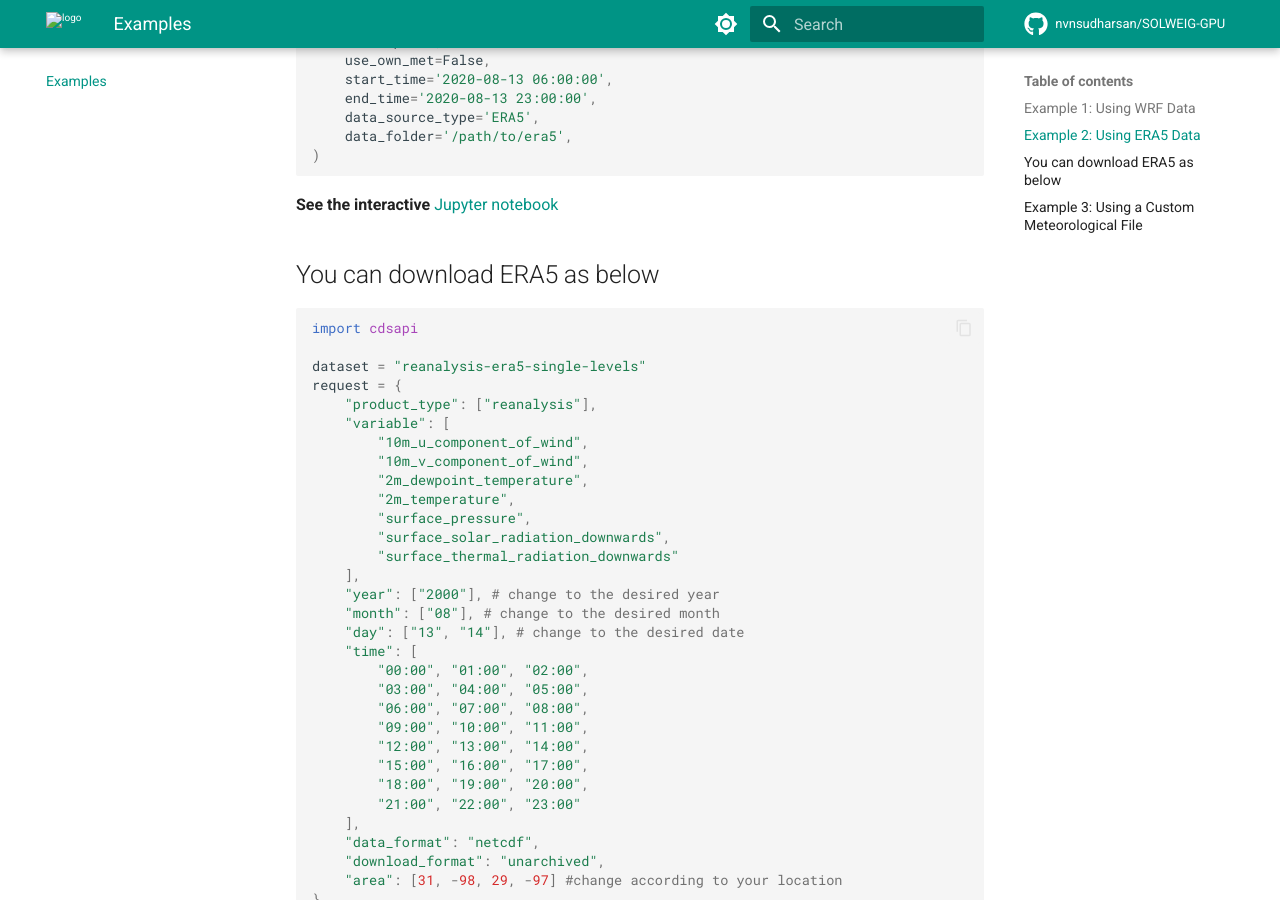
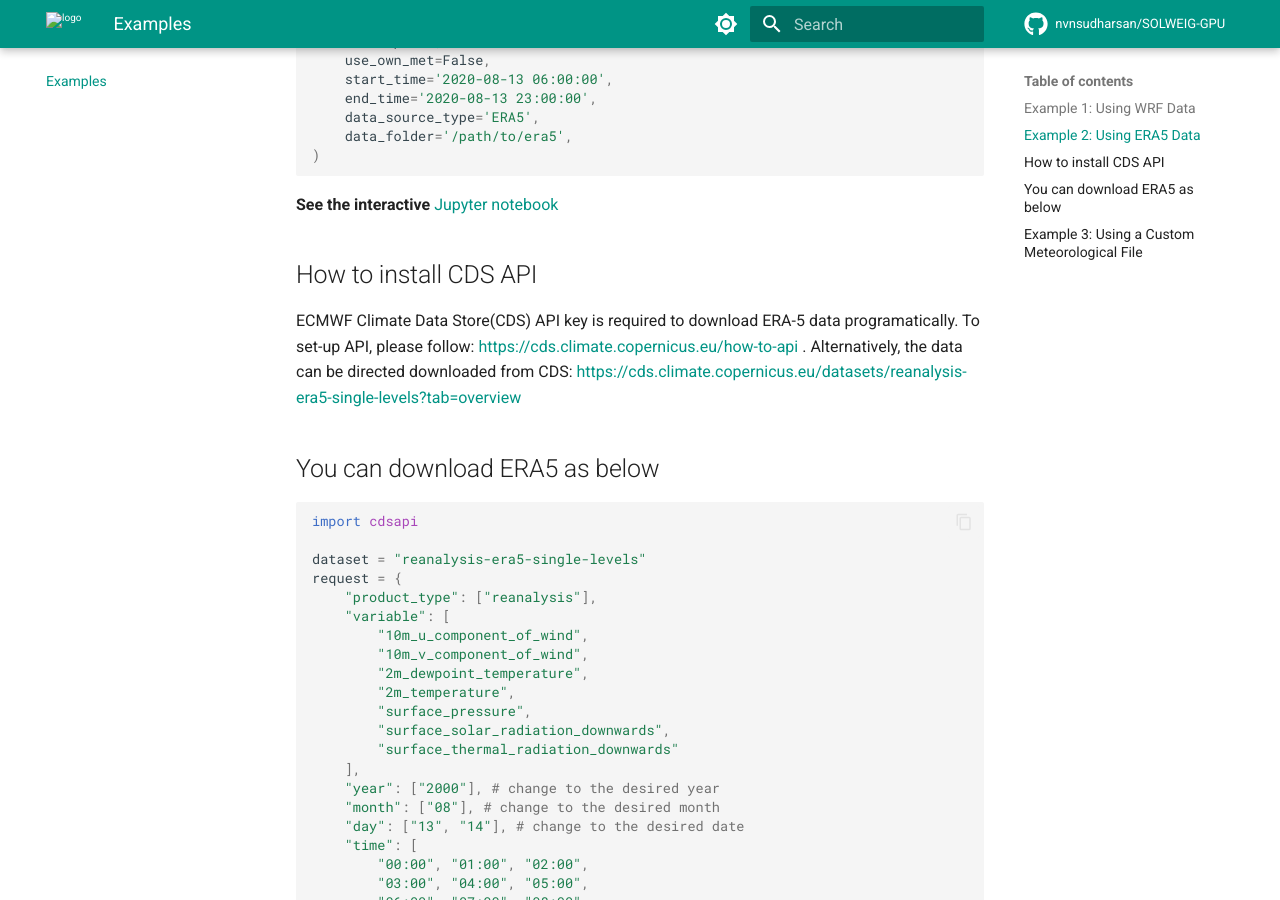
Before and after one commit to nvnsudharsan/SOLWEIG-GPU, an MkDocs documentation site: the page built from docs/examples.md, in a window 1280 px wide and 900 px high, scrolled down 1099 px. Built offline with MkDocs 1.6.1 and Material for MkDocs 9.7.7, drawn with Linux system fonts in a browser that asks for light colours; comment, search, counter and statistics services are not loaded; the version menu is left out.

Commit message:
Add CDS API installation instructions to examples
Added installation instructions for CDS API to download ERA5 data.

````diff
--- a/docs/examples.md
+++ b/docs/examples.md
@@ -51,6 +51,10 @@ thermal_comfort(
 )
 ```
 **See the interactive** [Jupyter notebook](notebooks/Example_ERA5.ipynb)
+## How to install CDS API
+
+ECMWF Climate Data Store(CDS) API key is required to download ERA-5 data programatically. To set-up API, please follow: <https://cds.climate.copernicus.eu/how-to-api> . Alternatively, the data can be directed downloaded from CDS: <https://cds.climate.copernicus.eu/datasets/reanalysis-era5-single-levels?tab=overview>
+
 ## You can download ERA5 as below
 ```python
 import cdsapi
````
